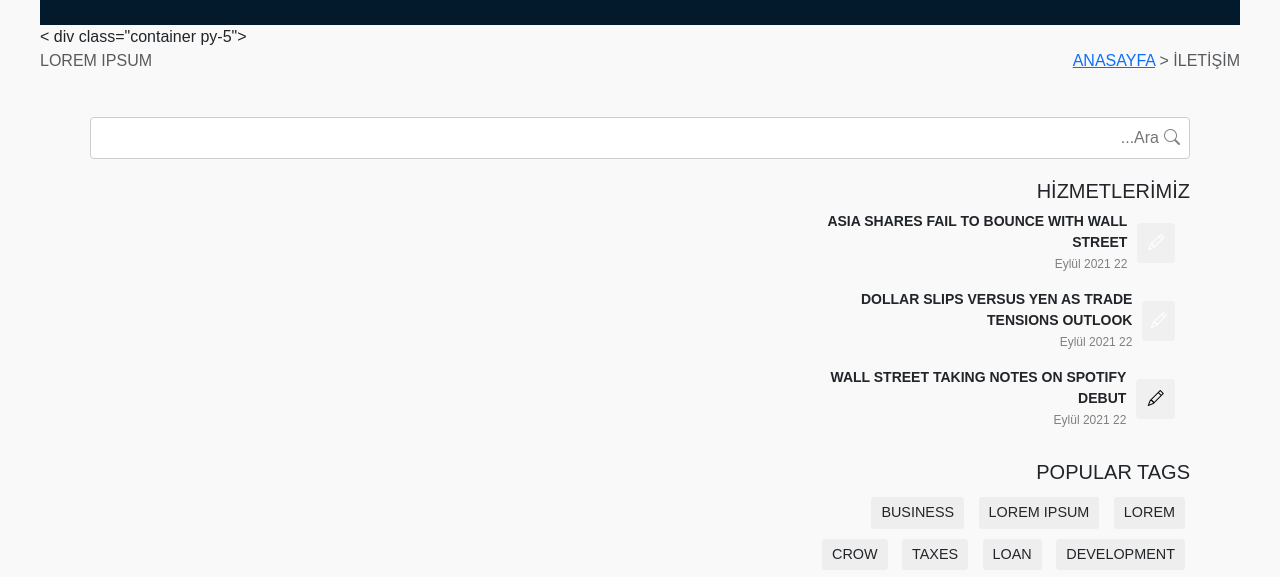
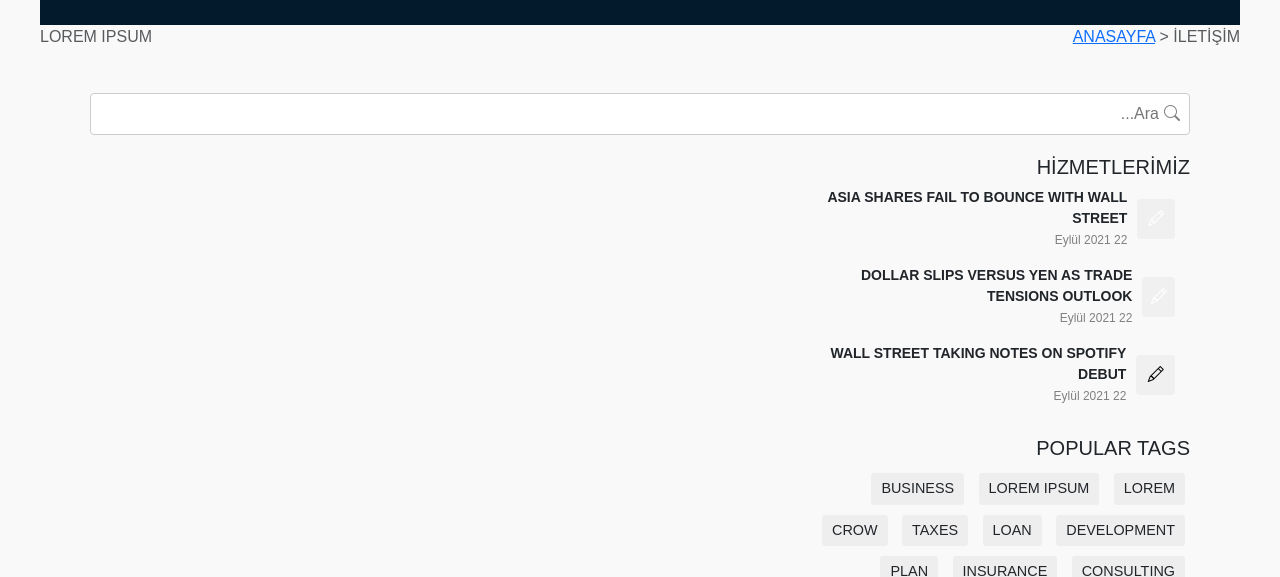
Before and after one commit to selinselin202/Balkar-Insaat, a plain HTML site: page projects.html in a window 1280 px wide. Shown: the part 160-737 px from the top of the page. Drawn offline with nearby package versions, Linux system fonts and the light colour scheme.

Commit message:
Update projects.html

```diff
--- a/projects.html
+++ b/projects.html
@@ -37,12 +37,12 @@
     </nav>
   </header>
   <!-- HEADER  -->
-< div class="container py-5">
+
   <div class="d-flex justify-content-between mb-4">
     <div class="text-muted">LOREM IPSUM</div>
     <div class="text-muted"><a href="#">ANASAYFA</a> > İLETİŞİM</div>
   </div>
- </div>
+
 
   <div class="container align right">
 
```
